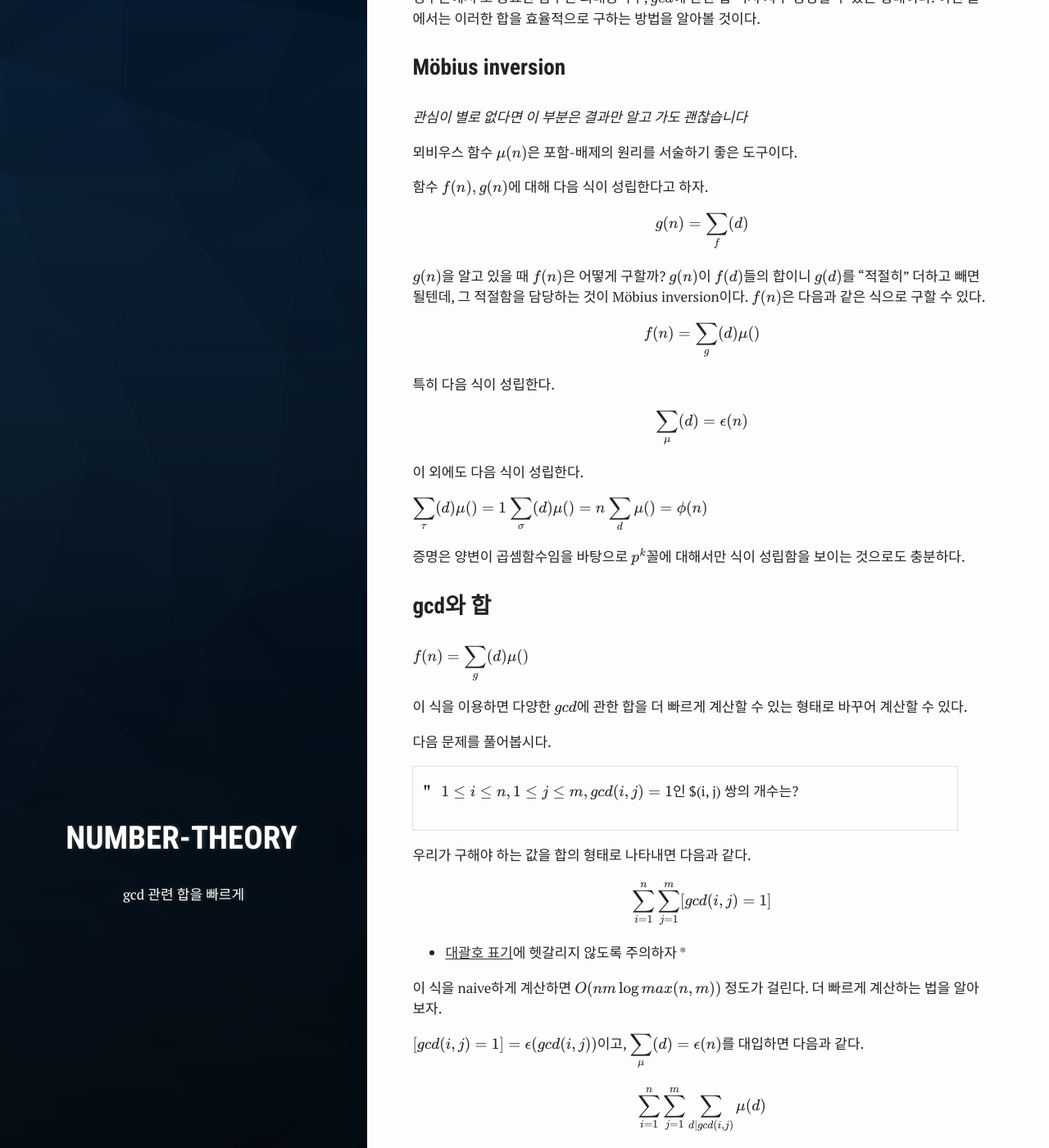
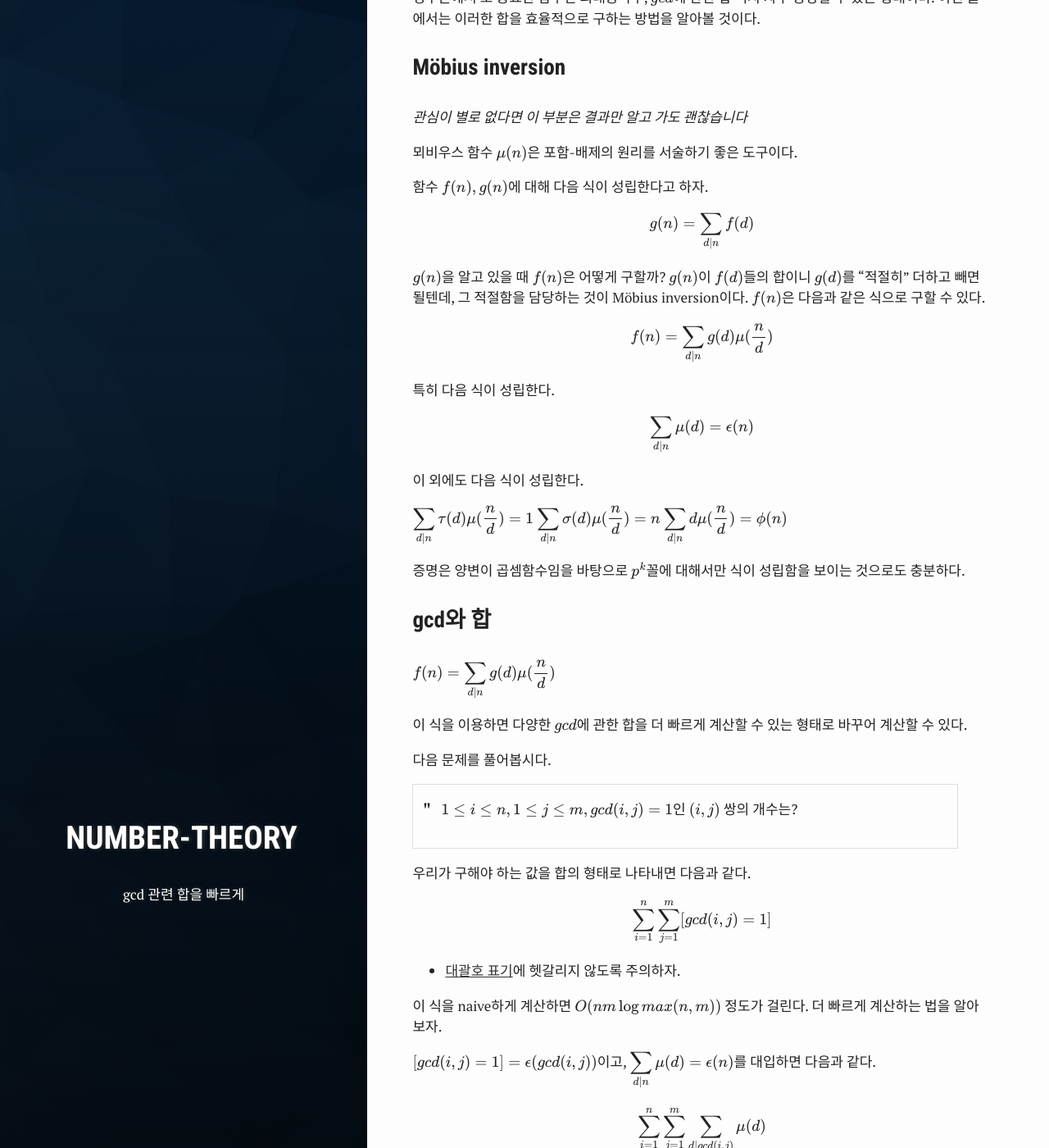
Before and after one commit to ahgus89/ahgus89.github.io, a Jekyll site: the page built from _posts/2020-05-15-Möbius-inversion.md, in a window 1280 px wide and 1400 px high, scrolled down 275 px. Shown: the whole window at 82% size. Built offline with Jekyll 4.4.1, drawn with Linux system fonts in a browser that asks for light colours; formulas are drawn with MathJax 3; some of the changed text lies outside the part shown.

Commit message:
Update 2020-05-15-Möbius-inversion.md

```diff
--- a/_posts/2020-05-15-Möbius-inversion.md
+++ b/_posts/2020-05-15-Möbius-inversion.md
@@ -2,7 +2,7 @@
 layout: post
 title:  "Möbius inversion"
 summary: "gcd 관련 합을 빠르게"
-date:   2020-05-15 12:40:00
+date:   2020-05-15 12:50:00
 categories: Algorithm
 tags: 'Number-Theory'
 author: ahgus89
@@ -19,42 +19,42 @@ author: ahgus89
 
 함수 $f(n), g(n)$에 대해 다음 식이 성립한다고 하자.
 
-$$g(n) = \displaystyle \sum_{{d \vert n}} f(d)$$
+$$g(n) = \displaystyle \sum_{d \vert n} f(d)$$
 
 $g(n)$을 알고 있을 때 $f(n)$은 어떻게 구할까? $g(n)$이 $f(d)$들의 합이니 $g(d)$를 "적절히" 더하고 빼면 될텐데, 그 적절함을 담당하는 것이 Möbius inversion이다. $f(n)$은 다음과 같은 식으로 구할 수 있다.
 
-$$f(n) = \displaystyle \sum_{{d \vert n}} g(d) \mu({{n \over d}})$$
+$$f(n) = \displaystyle \sum_{d \vert n} g(d) \mu({n \over d})$$
 
 특히 다음 식이 성립한다.
 
-$$\displaystyle \sum_{{d \vert n}} \mu(d) = \epsilon(n)$$
+$$\displaystyle \sum_{d \vert n} \mu(d) = \epsilon(n)$$
 
 이 외에도 다음 식이 성립한다.
 
-$$\displaystyle \sum_{{d \vert n}} \tau(d)\mu({{n \over d}}) = 1$$
-$$\displaystyle \sum_{{d \vert n}} \sigma(d)\mu({{n \over d}}) = n$$
-$$\displaystyle \sum_{{d \vert n}} d\mu({{n \over d}}) = \phi(n)$$
+$$\displaystyle \sum_{d \vert n} \tau(d)\mu({n \over d}) = 1$$
+$$\displaystyle \sum_{d \vert n} \sigma(d)\mu({n \over d}) = n$$
+$$\displaystyle \sum_{d \vert n} d\mu({n \over d}) = \phi(n)$$
 
 증명은 양변이 곱셈함수임을 바탕으로 $p^k$꼴에 대해서만 식이 성립함을 보이는 것으로도 충분하다.
 
 ### gcd와 합
-$$f(n) = \displaystyle \sum_{{d \vert n}} g(d) \mu({{n \over d}})$$
+$$f(n) = \displaystyle \sum_{d \vert n} g(d) \mu({n \over d})$$
 
 이 식을 이용하면 다양한 $gcd$에 관한 합을 더 빠르게 계산할 수 있는 형태로 바꾸어 계산할 수 있다.
 
 다음 문제를 풀어봅시다.
 
-> $1 \leq i \leq n, 1 \leq j \leq m, gcd(i, j)=1$인 $(i, j) 쌍의 개수는?
+> $1 \leq i \leq n, 1 \leq j \leq m, gcd(i, j)=1$인 $(i, j)$ 쌍의 개수는?
 
 우리가 구해야 하는 값을 합의 형태로 나타내면 다음과 같다.
 
 $$\displaystyle \sum_{i=1}^n \displaystyle \sum_{j=1}^m [gcd(i, j)=1]$$
 
-* [대괄호 표기](https://ahgus89.github.io/algorithm/Notation/)에 헷갈리지 않도록 주의하자 *
+* [대괄호 표기](https://ahgus89.github.io/algorithm/Notation/)에 헷갈리지 않도록 주의하자.
 
 이 식을 naive하게 계산하면 $O(nm \log max(n, m))$ 정도가 걸린다. 더 빠르게 계산하는 법을 알아보자.
 
-$[gcd(i, j)=1] = \epsilon(gcd(i, j))$이고, $\displaystyle \sum_{{d \vert n}} \mu(d) = \epsilon(n)$를 대입하면 다음과 같다.
+$[gcd(i, j)=1] = \epsilon(gcd(i, j))$이고, $\displaystyle \sum_{d \vert n} \mu(d) = \epsilon(n)$를 대입하면 다음과 같다.
 
 $$\displaystyle \sum_{i=1}^n \displaystyle \sum_{j=1}^m \displaystyle \sum_{d \vert gcd(i, j)} \mu(d)$$
 
@@ -80,7 +80,7 @@ $$\displaystyle \sum_{d=1}^{min(n, m)} \mu(d){[{n \over d}]}{[{m \over d}]}$$
 
 [Linear sieve](https://ahgus89.github.io/algorithm/Linear_sieve/)를 이용하여 $\mu(d)$ 값을 미리 구하면 $O(min(n, m))$ 시간에 이 합을 구할 수 있다.
 
-$\mu(d)$의 부분합을 $O(min(n, m))$ 시간에 전처리해두면, [Harmonic Lemma](https://ahgus89.github.io/algorithm/Harmonic-Lemma/)를 이용해 전처리 이후 $n, m$이 주어질 때 마다 $O(\sqrt n + \sqrt m)$ 시간에 구할 수 있다. ${[{n \over i}]}, {[{m \over i}]}$ 값이 모두 같은 최대의 $j$는 $min([{n \over [n/i]}}], [{m \over [m/i]}}])$임을 쉽게 알 수 있다.
+$\mu(d)$의 부분합을 $O(min(n, m))$ 시간에 전처리해두면, [Harmonic Lemma](https://ahgus89.github.io/algorithm/Harmonic-Lemma/)를 이용해 전처리 이후 $n, m$이 주어질 때 마다 $O(\sqrt n + \sqrt m)$ 시간에 구할 수 있다. ${[{n \over i}]}, {[{m \over i}]}$ 값이 모두 같은 최대의 $j$는 $min([{n \over [n/i]}], [{m \over [m/i]}])$임을 쉽게 알 수 있다.
 
 이를 코드로 구현하면 다음과 같다.
 
@@ -165,7 +165,7 @@ $f(n)$이 곱셈함수인 경우, 위 과정은 $O(n)$만에 할 수 있다. $f(
 
 gcd에만 관한 함수가 아니더라도 그와 유사한 경우에 거의 같은 방법으로 식을 정리할 수 있는 경우도 있다. 최소공배수인 lcm이 그 예시이다. $\displaystyle \sum_{i=1}^n \displaystyle \sum_{j=1}^m lcm(i, j)$를 계산하고 글을 마치겠다. 계속해서 유사한 방식으로 식을 변형하니 이제는 이해하기 쉬울 것이다.
 
-$lcm(i, j) = ij \over gcd(i, j)$를 대입하고, 역시 합을 $gcd(i, j)=d$에 대해 구하는 것으로 생각하자.
+$lcm(i, j) = {ij \over gcd(i, j)}$를 대입하고, 역시 합을 $gcd(i, j)=d$에 대해 구하는 것으로 생각하자.
 
 $$\displaystyle \sum_{d=1}^{min(n, m)} \displaystyle \sum_{i=1}^n \displaystyle \sum_{j=1}^m {ij \over d}[gcd(i, j)=d]$$
 
```
Also changed, not shown: other parts of _posts/2020-05-15-Möbius-inversion.md (+1 -1 lines).
